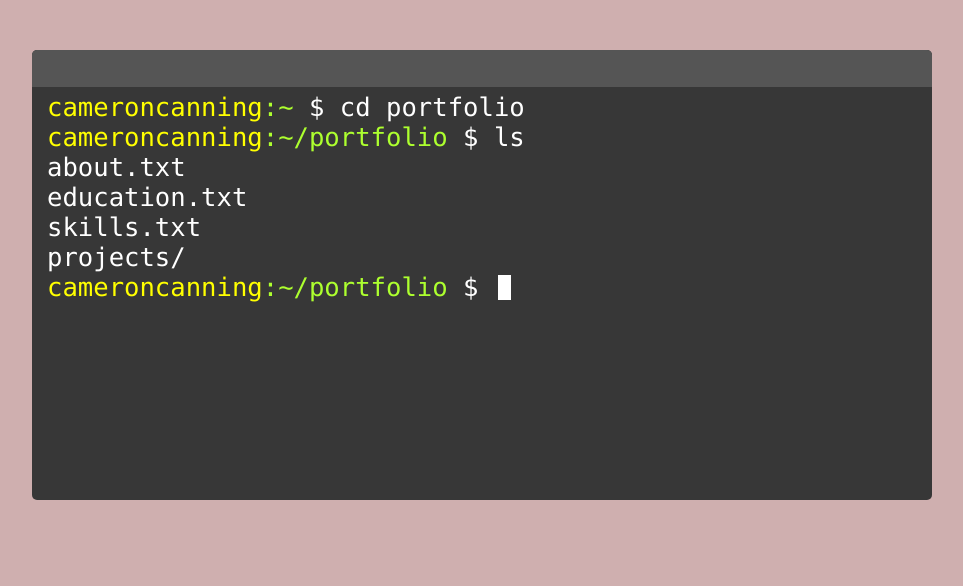
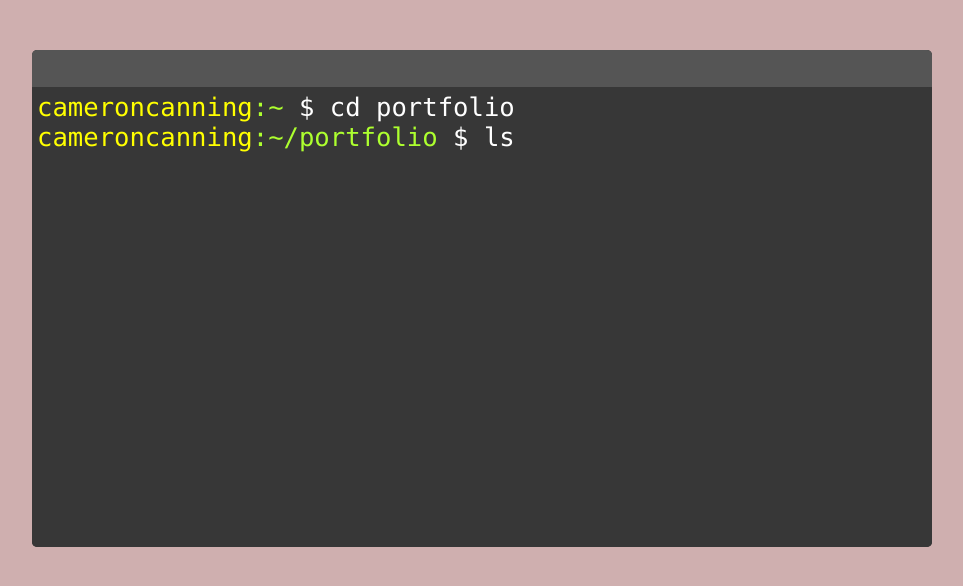
Before and after one commit to CameronCanning/terminal-portfolio, a React (Create React App) app: page / in a window 1280 px wide. Shown: the top 586 px of the page, without its empty margins (158-1121 px from the left). Built offline with nearby package versions, Linux system fonts and the light colour scheme.

Commit message:
initial commands to run automaticlly after the terminal "loads", commads object to define command names and their result

```diff
--- a/src/App.js
+++ b/src/App.js
@@ -2,19 +2,10 @@ import Terminal from './components/Terminal';
 
 function App() {
 
-	const autoCommand = {
-		command: 'cd portfolio && ls',
-		directory: {
-		  path: 'portfolio'
-		},
-		startDelay: 0,
-		endDelay: 0,
-		speed: 50,
-		callback: () => console.log('yo')
-	  }
-
 	return (
-		<Terminal user={'cameroncanning'} auto={autoCommand}/>
+		<Terminal
+			user={'cameroncanning'}
+			/>
 	);
 }
 
--- a/src/components/Terminal.js
+++ b/src/components/Terminal.js
@@ -1,82 +1,147 @@
 import { useState, useEffect, useRef } from 'react';
 
-const Terminal = ({noHeader, user}) => {
-    const [auto, setCommand] = useState({command: '', output: <p>test</p>});
+const lsPortfolio =
+    <span>
+        <span className='content-command'>about.txt</span>
+        <span className='content-command'>education.txt</span>
+        <span className='content-command'>skills.json</span>
+        <span className='content-command'>projects/</span>
+    </span>;
+
+const commands = {
+    'cd portfolio': { dir: '/portfolio' },
+    'ls': { output: ({dir}) => {
+        switch (dir) {
+            case '/portfolio':
+                return lsPortfolio
+            case '/projects':
+                return <p>projects</p>
+
+        }
+    }}
+}
+const Terminal = (props) => {
+    const [loadTime, setLoadTime] = useState(props.loadTime || 2100);
+    const [sending, setSending] = useState(false);
+    const [auto, setAuto] = useState('');
     const [contentArray, setContentArray] = useState([]);
-    const [current, setCurrent] = useState({
-        command: '',
-        dir: '',
-        typing: false,
-        user: user
-    });
+    const [editor, setEditor] = useState({});
 
+    const [initCommands, setInitCommands] = useState(['cd portfolio', 'ls', 'ls', 'ls']);
+    const notInitRender = useRef(false);
 	//auto type command on update
 	useEffect(() => {
-		if (auto.command) {
-			setTimeout(() => {
-                setCommand(prev => {return { ...prev, command: prev.command.substring(1)}});
-                setCurrent(prev => {
+        if (auto) {
+            setTimeout(() => {
+                setAuto(prev => prev.substring(1));
+                setEditor(prev => {
                     return {
                         ...prev,
-                        command: prev.command + auto.command[0]
+                        command: prev.command + auto[0]
                     }
                 })
-            }, 50)
-		}
-		else if (current.typing) {
-            console.log('run');
-            setCurrent(prev => {return {...prev, typing: false}});
-            setTimeout(() => {
-                nextContent()
-            }, 1000);
-		}
+            }, props.typingSpeed || 50)
+        }
+        else if (editor.typing && editor.command) {
+            setTimeout(() => executeCommand(), 500);
+            setEditor(prev => {return {...prev, typing: false}});
+        }
 	}, [auto]);
 
-    //intro animation
     useEffect(() => {
-        sendCommand('cd portfolio', null, 1500, '/portfolio');
-        sendCommand('ls', lsPortfolio, 3500);
-        sendCommand('ls', lsPortfolio, 7000);
-        sendCommand('ls', lsPortfolio, 10000);
+        if (notInitRender.current && !sending){
+            console.log('sending rest');
+            sendCommand(initCommands.shift());
+        }
+        else {
+            notInitRender.current = true
+        }
+    }, [sending]);
 
+    //load effect then call initial command
+    useEffect(() => {
+        if (loadTime) {
+            console.log('loading...')
+            setTimeout(() => setLoadTime(0), loadTime);
+        }
+        else if (initCommands.length > 0) {
+            console.log('sending first');
+            let newInitCommands = [...initCommands];
+            sendCommand(newInitCommands.shift());
+            setInitCommands(newInitCommands);
+        }
+
+    }, [loadTime]);
+
+    useEffect(() => {
+        setContentArray([]);
+        setEditor({
+            command: '',
+            dir: '',
+            typing: false,
+            user: props.user || 'user'
+        });
     }, []);
 
-    const sendCommand = (command, output, delay, dir) => {
-        setTimeout(() => {
-            setCurrent(prev => {return {...prev, typing: true}});
-            setCommand(prev => {return {...prev, command: command, output: output}});
-        }, delay);
+    const sendCommand = (command, delay=1000) => {
+        if (!editor.typing){
+            setTimeout(() => {
+                setEditor(prev => {return {...prev, typing: true}});
+                setSending(true);
+                setAuto(command)
+            }, delay)
+        }
+    }
+
+    const executeCommand = () => {
+        setSending(false);
+        let output;
+        if (commands[editor.command]) {
+            if (typeof commands[editor.command].output === 'function') {
+                output = commands[editor.command].output(editor);
+            }
+            else {
+                output = commands[editor.command].output;
+            }
+            setEditor(prev => { return {...prev, command: '', dir: commands[editor.command].dir || prev.dir}});
+        }
+        else {
+            output = <p>Command doesn't exist</p>
+            setEditor(prev => { return {...prev, command: '', dir: prev.dir}});
+        }
+        //state -> strings
+        setContentArray(prev => [...prev, {
+            user: `${props.user}`,
+            command: `${editor.command}`,
+            dir: `${editor.dir}`,
+            output: output,
+        }]);
 
     }
-    const nextContent = () => {
-        //state -> strings
-        setContentArray(prev => [...prev, {
-            user: `${user}`,
-            command: `${current.command}`,
-            dir: `${current.dir}`,
-            output: auto.output,
-            dead: true,
-        }]);
-        setCurrent(prev => { return {...prev, command: '', dir: '/portfolio'}});
-    }
+
     return (
         <div className='terminal'>
-            {
-                <>
-                {!noHeader && <Header/>}
-                <div className='bottom-scroll'>
-                    <div className='terminal-content-wrapper'>
+            {!props.noHeader && <Header/>}
+            <div className='bottom-scroll'>
+                <div className='terminal-content-wrapper'>
+                    {
+                        loadTime
+                        ?
+                        <span className={'cursor blink'}/>
+                        :
+                        <>
                         {contentArray.map((e, i) => {
                             return <Content key={i} {...e}/>
                         })}
-                        <Editor {...current}/>
-                    </div>
+                        <Editor {...editor}/>
+                        </>
+                    }
                 </div>
-                </>
-            }
+            </div>
         </div>
     )
 };
+
 const Header = () => <div className='terminal-header'/>;
 
 const Content = ({user, host, dir, command, output}) => {
@@ -92,7 +157,7 @@ const Content = ({user, host, dir, command, output}) => {
                 </span>
             </span>
             <span>
-                    {output}
+                {output}
             </span>
         </div>
     )
@@ -117,12 +182,4 @@ const Editor = ({user, host, dir, typing, command}) => {
     )
 }
 
-const lsPortfolio =
-    <span>
-        <div>about.txt</div>
-        <div>education.txt</div>
-        <div>skills.txt</div>
-        <div>projects/</div>
-    </span>;
-console.log(lsPortfolio);
 export default Terminal;
--- a/src/index.css
+++ b/src/index.css
@@ -17,13 +17,17 @@ body {
   background-color: #373737;
   margin: auto;
   margin-top: 50px;
-  margin-bottom: 50px;
   width: 900px;
   border-radius: 5px;
-  height: 450px;
   font-family: source-code-pro, Menlo, Monaco, Consolas, 'Courier New',
     monospace;
-
+}
+.terminal-content-wrapper {
+  background-color: #373737;
+  height: 450px;
+  padding: 5px;
+  border-radius: 5px;
+  overflow-y: auto;
 }
 
 .cursor {
@@ -49,6 +53,11 @@ body {
   border-radius: 5px 5px 0 0;
   background-color: #555;
 }
+.content-command {
+  padding-top: 10px;
+  display: block;
+
+}
 span.user-color {
   color: yellow;
 }
@@ -57,41 +66,6 @@ span.dir-color{
   color: greenyellow;
 }
 
-.terminal-input {
-  /**background-color: blue;
-  caret-color: transparent;
-  */
-  border: none;
-  outline:none;
-
-}
-.terminal-content-wrapper {
-  display: flex;
-  flex-direction: column;
-  padding: 15px;
-  padding-top: 5px;
-  padding-bottom:0px;
-  height: 408px;
-  overflow-y: auto;
-}
-.terminal-content {
-  flex-shrink: 1;
-}
-#terminal-input {
-  font-family: source-code-pro, Menlo, Monaco, Consolas, 'Courier New',
-    monospace;
-  font-size: 2rem;
-  height: 100%;
-  border: none;
-  outline: none;
-  width: auto;
-  padding: 0;
-  margin-left:0;
-
-  background-color: #373737;
-  caret-color: #fff;
-  color: white;
-}
 ::-webkit-scrollbar {
   width: 20px;
 }
```
